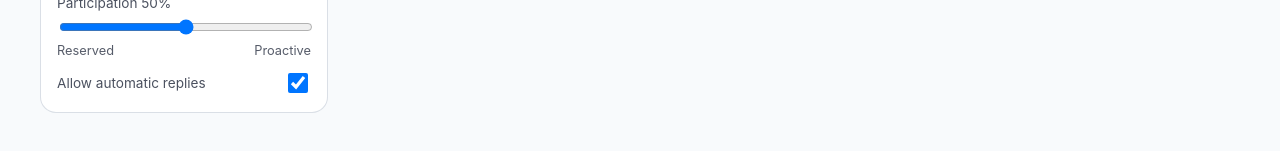
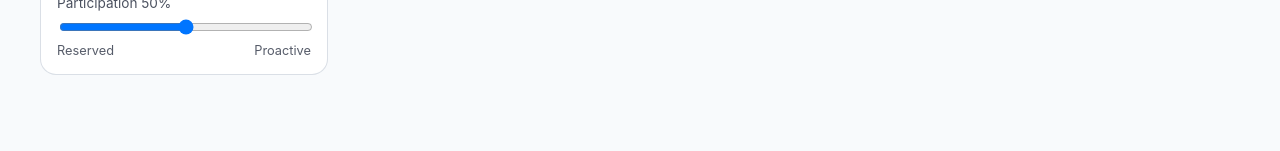
Before and after one commit to odcoda/symposium, a React (Vite) app in the folder web/: page / in a window 1280 px wide. Both pictures are taken after a click on the button "Personalities". Shown: the part 587-738 px from the top of the page. Built offline with nearby package versions, Linux system fonts and the light colour scheme; no server answers.

Commit message:
clean up types

```diff
--- a/web/src/features/conversations/components/ConversationScheduler.tsx
+++ b/web/src/features/conversations/components/ConversationScheduler.tsx
@@ -62,12 +62,12 @@ const appendPersonalityMessage = (
 ) => {
   const state = useAppStore.getState()
   const { appendMessage, updateMessage, removeQueueItem } = state.actions
-  const personality = state.personalities[request.personalityId]
+  const personality = state.personalities[request.authorId]
   const now = new Date().toISOString()
 
   const messageId = appendMessage(request.conversationId, {
-    authorId: personality?.id ?? request.personalityId,
-    authorRole: 'personality',
+    authorId: request.authorId,
+    authorRole: 'assistant',
     content,
     createdAt: now,
     personalityId: personality?.id,
@@ -112,7 +112,7 @@ export const ConversationScheduler = () => {
           return
         }
 
-        const personality = useAppStore.getState().personalities[request.personalityId]
+        const personality = useAppStore.getState().personalities[request.authorId]
         if (!personality) {
           failRequest(request, 'Personality not found')
           return
@@ -130,11 +130,11 @@ export const ConversationScheduler = () => {
             return { role: 'user', content: message.content }
           }
 
-          if (message.authorRole === 'personality') {
+          if (message.authorRole === 'assistant') {
             return {
               role: 'assistant',
               content: message.content,
-              name: personalities[message.personalityId ?? '']?.name ?? undefined,
+              name: personalities[message.authorId ?? '']?.name ?? undefined,
             }
           }
 
--- a/web/src/features/conversations/components/ConversationsView.tsx
+++ b/web/src/features/conversations/components/ConversationsView.tsx
@@ -32,8 +32,8 @@ const getAuthorName = (
     return 'System'
   }
 
-  if (message.authorRole === 'personality') {
-    const personality = personalities[message.personalityId ?? message.authorId]
+  if (message.authorRole === 'assistant') {
+    const personality = personalities[message.authorId]
     return personality?.name ?? 'Personality'
   }
 
--- a/web/src/features/conversations/components/MessageComposer.tsx
+++ b/web/src/features/conversations/components/MessageComposer.tsx
@@ -12,7 +12,6 @@ type MessageComposerProps = {
 export const MessageComposer = ({ conversationId }: MessageComposerProps) => {
   const [content, setContent] = useState('')
   const conversation = useAppStore((state) => state.conversations[conversationId])
-  const personalities = useAppStore((state) => state.personalities)
   const appendMessage = useAppStore((state) => state.actions.appendMessage)
   const queueRequest = useAppStore((state) => state.actions.queueRequest)
 
@@ -24,25 +23,20 @@ export const MessageComposer = ({ conversationId }: MessageComposerProps) => {
       return
     }
 
+    const authorId = 'user'
+
     const messageId = appendMessage(conversationId, {
-      authorId: 'user',
+      authorId,
       authorRole: 'user',
       content: trimmedContent,
       status: 'complete',
     })
 
     if (messageId && conversation) {
-      conversation.activePersonalityIds.forEach((personalityId) => {
-        const personality = personalities[personalityId]
-        if (!personality?.autoRespond) {
-          return
-        }
-
-        queueRequest({
-          conversationId,
-          personalityId,
-          messageId,
-        })
+      queueRequest({
+        conversationId,
+        authorId,
+        messageId,
       })
     }
 
--- a/web/src/features/personalities/components/PersonalitiesView.tsx
+++ b/web/src/features/personalities/components/PersonalitiesView.tsx
@@ -130,15 +130,6 @@ const PersonalityCard = ({ personality }: { personality: Personality }) => {
           <span>Proactive</span>
         </div>
       </div>
-
-      <div className={styles.toggleRow}>
-        <span className={styles.fieldLabel}>Allow automatic replies</span>
-        <input
-          type="checkbox"
-          checked={personality.autoRespond}
-          onChange={(event) => updateField('autoRespond', event.target.checked)}
-        />
-      </div>
     </article>
   )
 }
--- a/web/src/stores/app-store.ts
+++ b/web/src/stores/app-store.ts
@@ -61,7 +61,6 @@ type CreatePersonalityInput = {
   prompt?: string
   temperature?: number
   eagerness?: number
-  memoryNotes?: string[]
   autoRespond?: boolean
   color?: string
 }
@@ -116,8 +115,6 @@ const createInitialState = (): BaseState => {
     prompt: 'You are a helpful collaborator who reasons carefully and communicates succinctly.',
     temperature: 0.6,
     eagerness: 0.5,
-    memoryNotes: [],
-    autoRespond: true,
     color: '#6366f1',
     createdAt: timestamp,
     updatedAt: timestamp,
@@ -130,10 +127,9 @@ const createInitialState = (): BaseState => {
     id: defaultMessageId,
     conversationId: defaultConversationId,
     authorId: defaultPersonality.id,
-    authorRole: 'personality',
+    authorRole: 'assistant',
     content: 'Welcome to Symposium! Start a conversation or customise personalities to get going.',
     createdAt: timestamp,
-    personalityId: defaultPersonality.id,
     status: 'complete',
   }
 
@@ -143,7 +139,6 @@ const createInitialState = (): BaseState => {
     participantIds: ['user', defaultPersonality.id],
     messageIds: [defaultMessageId],
     activePersonalityIds: [defaultPersonality.id],
-    pinnedMemoryIds: [],
     createdAt: timestamp,
     updatedAt: timestamp,
   }
@@ -245,7 +240,6 @@ export const useAppStore = create<AppState>()(
               participantIds: input?.participantIds ?? [],
               messageIds: [],
               activePersonalityIds: input?.activePersonalityIds ?? [],
-              pinnedMemoryIds: [],
               createdAt: now,
               updatedAt: now,
             }
@@ -316,7 +310,6 @@ export const useAppStore = create<AppState>()(
               authorRole: input.authorRole,
               content: input.content,
               createdAt,
-              personalityId: input.personalityId,
               status,
             }
 
@@ -375,8 +368,6 @@ export const useAppStore = create<AppState>()(
               prompt: input?.prompt ?? '',
               temperature: input?.temperature ?? 0.7,
               eagerness: input?.eagerness ?? 0.5,
-              memoryNotes: input?.memoryNotes ?? [],
-              autoRespond: input?.autoRespond ?? true,
               color: input?.color ?? '#14b8a6',
               createdAt: now,
               updatedAt: now,
@@ -479,7 +470,7 @@ export const useAppStore = create<AppState>()(
                     {
                       id,
                       conversationId: input.conversationId,
-                      personalityId: input.personalityId,
+                      authorId: input.authorId,
                       messageId: input.messageId,
                       enqueuedAt,
                       status,
```
Also changed, not shown: web/src/types/app.ts (+3 -7 lines), 1 other file (tests, documents, lock files or other folders).
